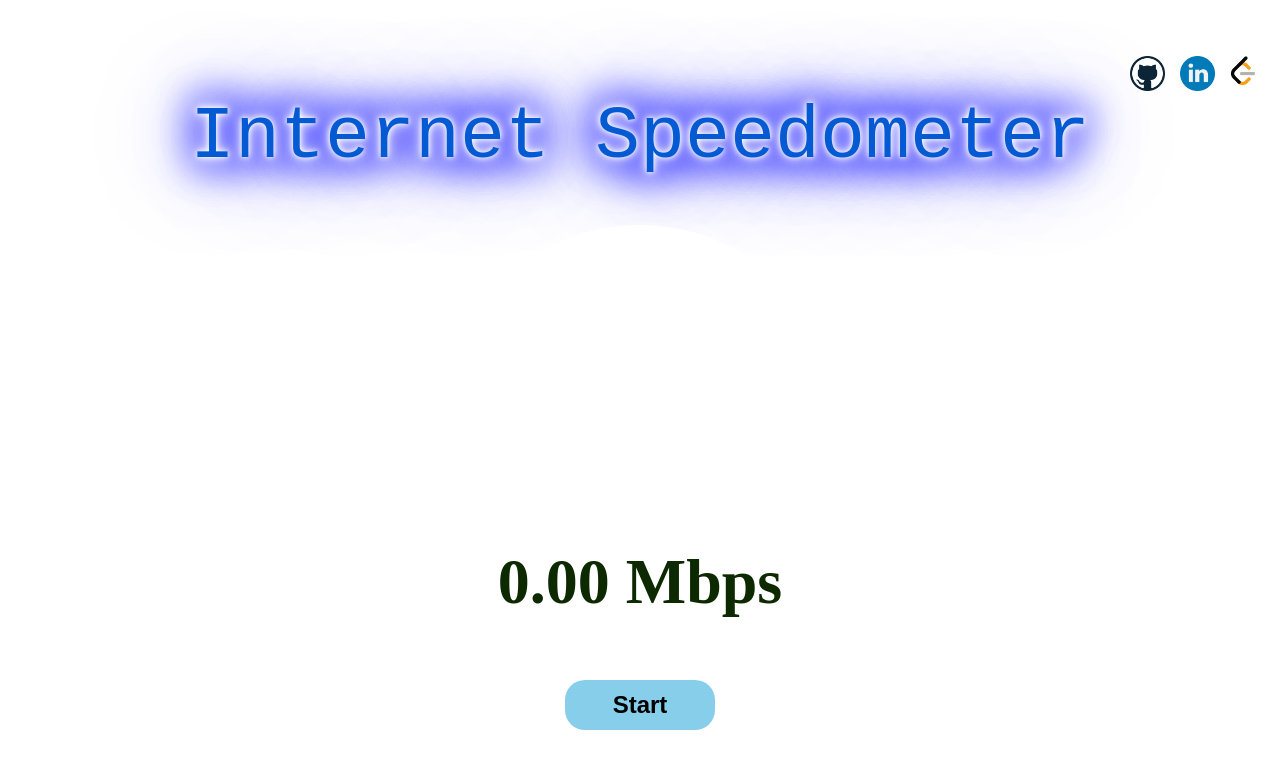
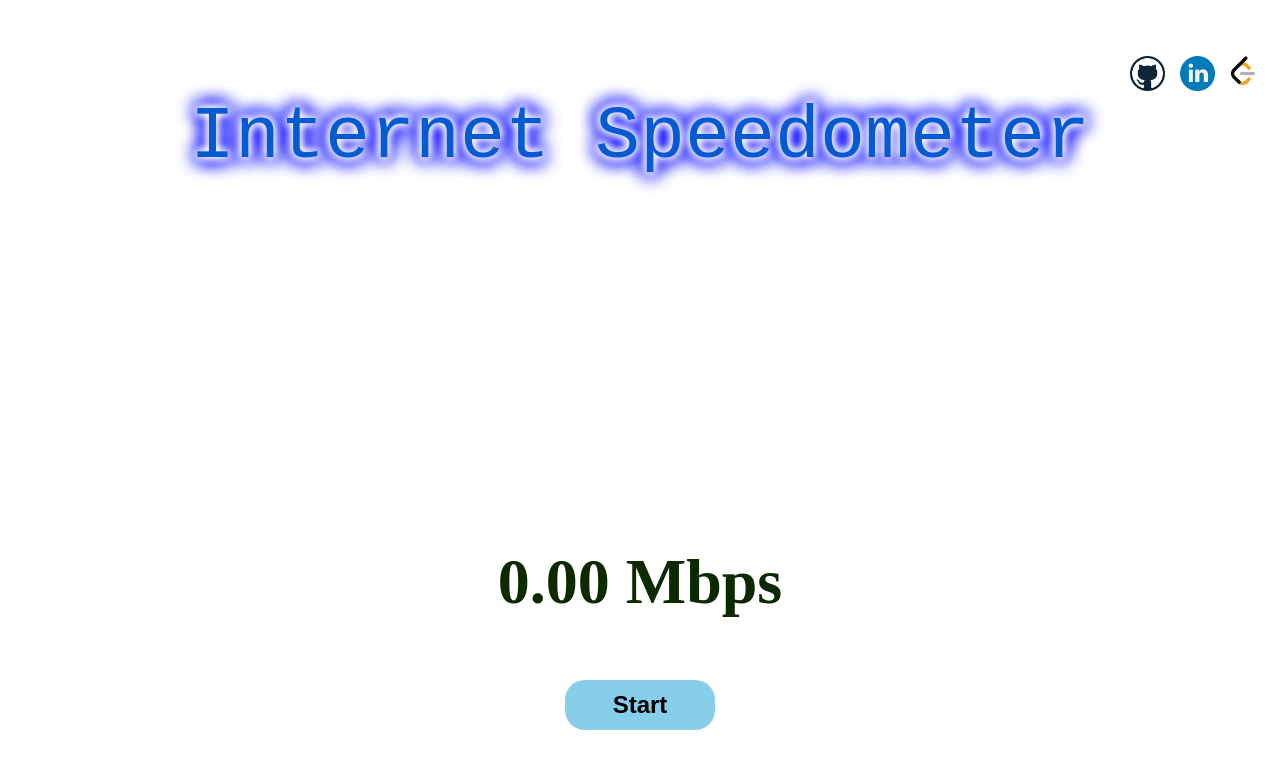
Before and after one commit to Kar4345/InternetSpeed-Project, a website: page index.html in a window 1280 px wide. Drawn offline with Linux system fonts and the light colour scheme.

Commit message:
styling change

```diff
--- a/style.css
+++ b/style.css
@@ -2,6 +2,7 @@ body {
     width: 100vw;
     height: 100vh;
     margin: 0;
+    padding: 0;
     display: flex;
     flex-direction: column;
     justify-content: center;
@@ -50,8 +51,8 @@ body {
     font-family: monospace;
     text-align: center;
     color: rgb(3, 90, 211);
-    text-shadow: 0 0 5px #fff, 0 0 10px #fff, 0 0 20px #fff, 0 0 40px #00f,
-      0 0 40px #00f, 0 0 45px #00f, 0 0 100px #00f, 0 0 65px #00f;
+    text-shadow: 0 0 10px #fff, 0 0 10px #fff, 0 0 10px #fff, 0 0 20px #00f,
+      0 0 20px #00f, 0 0 20px #00f, 0 0 20px #00f, 0 0 20px #00f;
   }
 
   .container {
@@ -99,6 +100,7 @@ body {
     cursor: pointer;
     border: 2px solid black;
     box-shadow: 5px 5px 10px blue ;
+
   }
   .guage {
     width: 100%;
```
